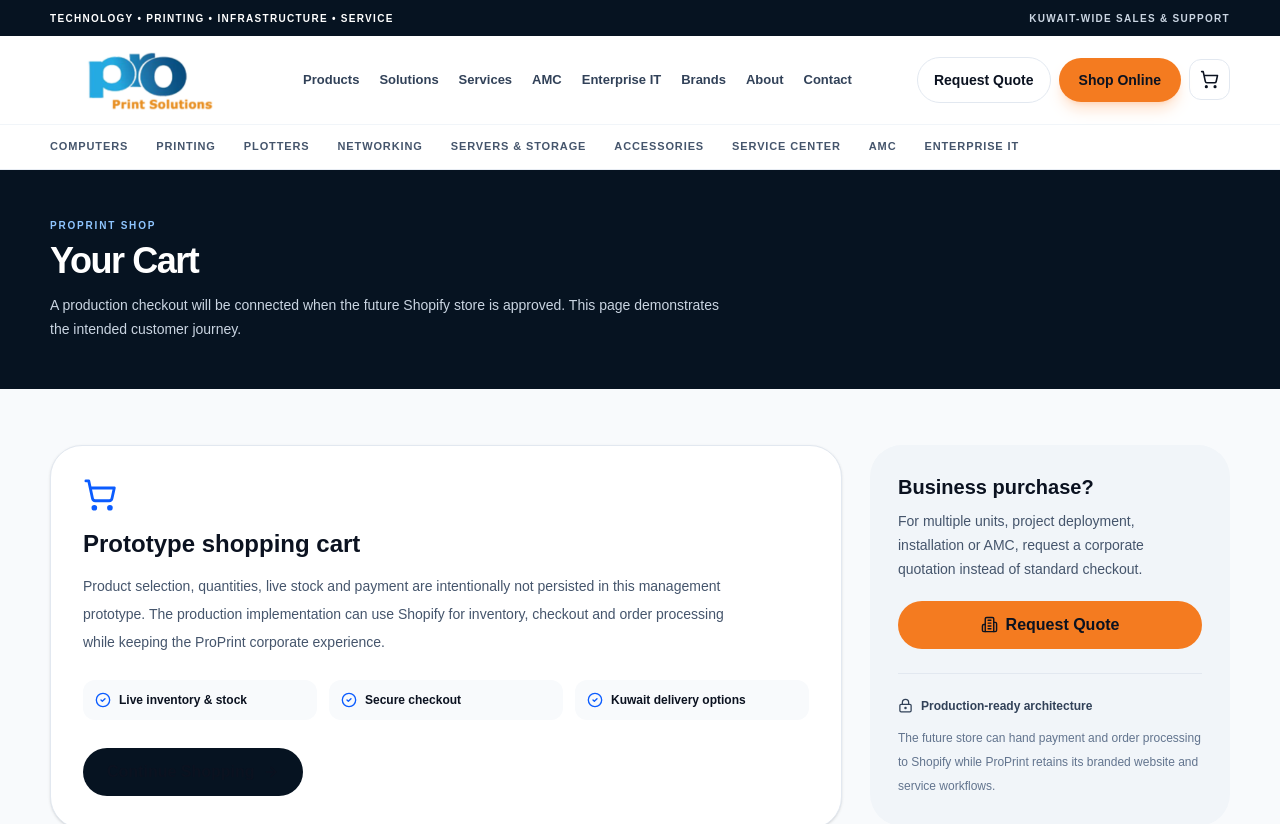
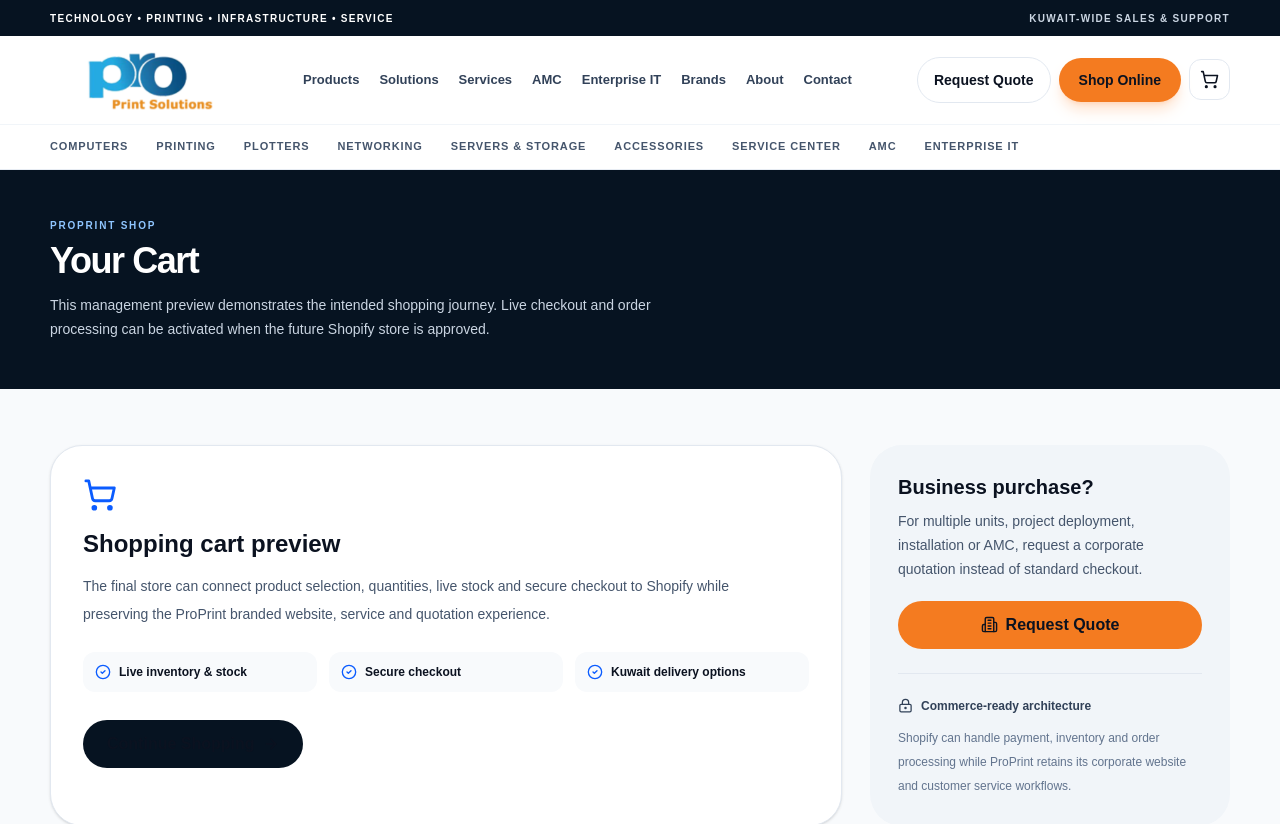
Before and after one commit to broprint/proprint-solutions-2026, a Next.js app: page /cart in a window 1280 px wide. Shown: the top 824 px of the page. Built offline with nearby package versions, Linux system fonts and the light colour scheme.

Commit message:
Refine cart page for management presentation

```diff
--- a/app/cart/page.tsx
+++ b/app/cart/page.tsx
@@ -1,10 +1,10 @@
 import Link from 'next/link';
-import { ArrowRight, Building2, CheckCircle2, CreditCard, LockKeyhole, ShoppingCart } from 'lucide-react';
+import { ArrowRight, Building2, CheckCircle2, LockKeyhole, ShoppingCart } from 'lucide-react';
 
 export default function CartPage(){return <main>
-<section className="bg-[#061321] py-12 text-white"><div className="container"><div className="text-[10px] font-black uppercase tracking-[.18em] text-blue-300">ProPrint Shop</div><h1 className="mt-2 text-4xl font-black tracking-[-.04em]">Your Cart</h1><p className="mt-3 max-w-2xl text-sm leading-6 text-slate-300">A production checkout will be connected when the future Shopify store is approved. This page demonstrates the intended customer journey.</p></div></section>
+<section className="bg-[#061321] py-12 text-white"><div className="container"><div className="text-[10px] font-black uppercase tracking-[.18em] text-blue-300">ProPrint Shop</div><h1 className="mt-2 text-4xl font-black tracking-[-.04em]">Your Cart</h1><p className="mt-3 max-w-2xl text-sm leading-6 text-slate-300">This management preview demonstrates the intended shopping journey. Live checkout and order processing can be activated when the future Shopify store is approved.</p></div></section>
 <section className="py-14"><div className="container grid gap-7 lg:grid-cols-[1fr_360px]">
-<div className="rounded-[2rem] border border-slate-200 bg-white p-8 shadow-sm"><ShoppingCart className="text-[#0b5cff]" size={34}/><h2 className="mt-4 text-2xl font-black">Prototype shopping cart</h2><p className="mt-3 max-w-2xl text-sm leading-7 text-slate-600">Product selection, quantities, live stock and payment are intentionally not persisted in this management prototype. The production implementation can use Shopify for inventory, checkout and order processing while keeping the ProPrint corporate experience.</p><div className="mt-6 grid gap-3 sm:grid-cols-3">{['Live inventory & stock','Secure checkout','Kuwait delivery options'].map(x=><div key={x} className="flex gap-2 rounded-xl bg-slate-50 p-3 text-xs font-bold"><CheckCircle2 size={16} className="shrink-0 text-[#0b5cff]"/>{x}</div>)}</div><Link href="/shop" className="mt-7 inline-flex items-center rounded-full bg-[#061321] px-6 py-3 font-black text-white">Continue Shopping <ArrowRight className="ml-2" size={16}/></Link></div>
-<aside className="h-fit rounded-[2rem] bg-slate-100 p-7"><h2 className="text-xl font-black">Business purchase?</h2><p className="mt-2 text-sm leading-6 text-slate-600">For multiple units, project deployment, installation or AMC, request a corporate quotation instead of standard checkout.</p><Link href="/quote" className="mt-5 flex items-center justify-center rounded-full bg-[#f47b20] px-5 py-3 font-black text-white"><Building2 className="mr-2" size={17}/>Request Quote</Link><div className="mt-6 border-t border-slate-200 pt-5 text-xs leading-6 text-slate-500"><div className="flex items-center gap-2 font-bold text-slate-700"><LockKeyhole size={15}/>Production-ready architecture</div><p className="mt-2">The future store can hand payment and order processing to Shopify while ProPrint retains its branded website and service workflows.</p></div></aside>
+<div className="rounded-[2rem] border border-slate-200 bg-white p-8 shadow-sm"><ShoppingCart className="text-[#0b5cff]" size={34}/><h2 className="mt-4 text-2xl font-black">Shopping cart preview</h2><p className="mt-3 max-w-2xl text-sm leading-7 text-slate-600">The final store can connect product selection, quantities, live stock and secure checkout to Shopify while preserving the ProPrint branded website, service and quotation experience.</p><div className="mt-6 grid gap-3 sm:grid-cols-3">{['Live inventory & stock','Secure checkout','Kuwait delivery options'].map(x=><div key={x} className="flex gap-2 rounded-xl bg-slate-50 p-3 text-xs font-bold"><CheckCircle2 size={16} className="shrink-0 text-[#0b5cff]"/>{x}</div>)}</div><Link href="/shop" className="mt-7 inline-flex items-center rounded-full bg-[#061321] px-6 py-3 font-black text-white">Continue Shopping <ArrowRight className="ml-2" size={16}/></Link></div>
+<aside className="h-fit rounded-[2rem] bg-slate-100 p-7"><h2 className="text-xl font-black">Business purchase?</h2><p className="mt-2 text-sm leading-6 text-slate-600">For multiple units, project deployment, installation or AMC, request a corporate quotation instead of standard checkout.</p><Link href="/quote" className="mt-5 flex items-center justify-center rounded-full bg-[#f47b20] px-5 py-3 font-black text-white"><Building2 className="mr-2" size={17}/>Request Quote</Link><div className="mt-6 border-t border-slate-200 pt-5 text-xs leading-6 text-slate-500"><div className="flex items-center gap-2 font-bold text-slate-700"><LockKeyhole size={15}/>Commerce-ready architecture</div><p className="mt-2">Shopify can handle payment, inventory and order processing while ProPrint retains its corporate website and customer service workflows.</p></div></aside>
 </div></section>
 </main>}
```
